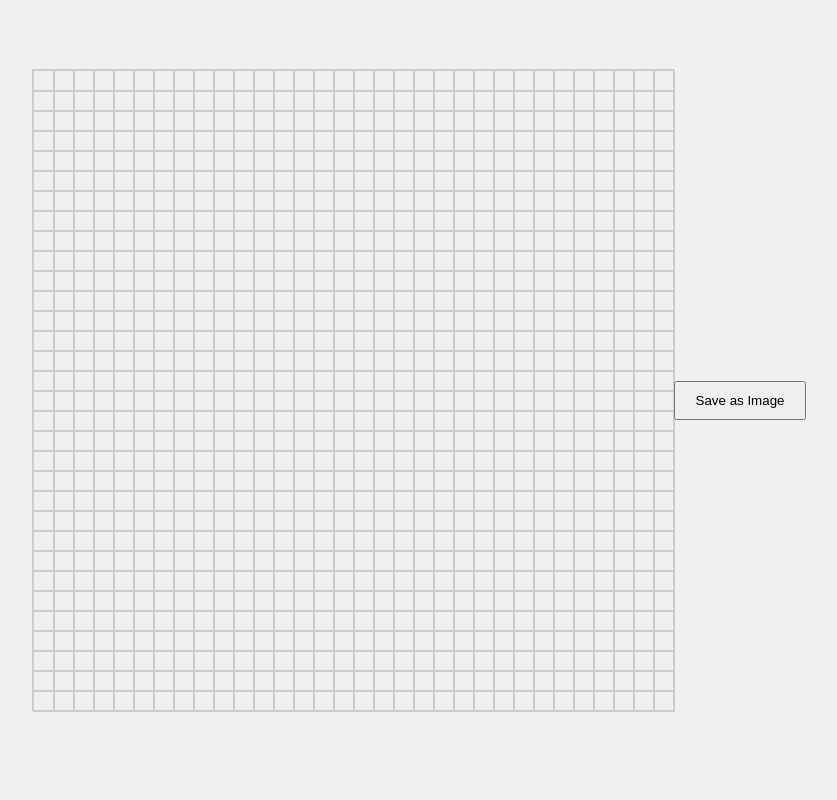
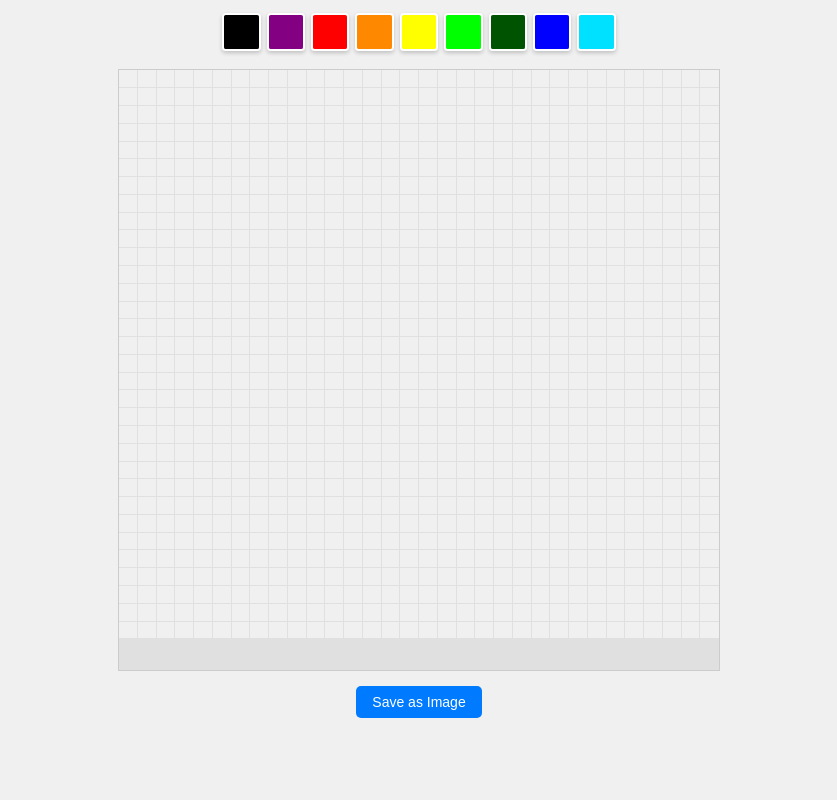
Before and after one commit to NickStrauch13/ai-pictionary, a Flask app: page / in a window 1280 px wide. Shown: the whole page, without its empty margins (221-1058 px from the left). Run offline with Flask 3, Linux system fonts and the light colour scheme.

Commit message:
Updating the drawing grid

```diff
--- a/src/data-collection-app/static/css/style.css
+++ b/src/data-collection-app/static/css/style.css
@@ -1,33 +1,83 @@
-/* style.css */
+/* Reset some basic elements to ensure consistency across browsers */
 body, html {
     margin: 0;
     padding: 0;
-    display: flex;
-    justify-content: center;
-    align-items: center;
+    width: 100%;
     height: 100%;
+    font-family: Arial, sans-serif;
     background-color: #f0f0f0;
 }
 
+/* Center the main container and allow it to scroll if the content overflows */
+.main-container {
+    display: flex;
+    flex-direction: column;
+    align-items: center;
+    justify-content: flex-start;
+    min-height: 100vh;
+    padding: 10px; /* Reduced padding on smaller screens */
+    box-sizing: border-box;
+}
+
+/* Style the color options */
+#color-options {
+    display: flex;
+    flex-wrap: wrap;
+    justify-content: center;
+    margin-bottom: 15px; /* Slightly reduced margin */
+}
+
+.color-option {
+    width: 3vw; /* Relative width for better scaling */
+    height: 3vw; /* Relative height for better scaling */
+    min-width: 30px; /* Minimum size for touch targets */
+    min-height: 30px; /* Minimum size for touch targets */
+    margin: 3px; /* Adjusted margin */
+    border: 2px solid #ffffff;
+    border-radius: 10%;
+    cursor: pointer;
+    box-shadow: 0 2px 4px rgba(0,0,0,0.2);
+}
+
+/* Style the grid container */
 #grid-container {
     display: grid;
     grid-template-columns: repeat(32, 1fr);
-    grid-template-rows: repeat(32, 1fr);
-    width: 80vmin; /* 80% of the viewport's minimum dimension */
-    height: 80vmin;
+    width: 90vw; /* Increased to use more of the viewport width */
+    height: 90vw; /* Keep the grid square */
+    max-width: 600px;
+    max-height: 600px;
     border: 1px solid #ccc;
-    margin-bottom: 20px; /* Adds some space between the grid and the button */
+    overflow: hidden;
+    margin-bottom: 15px;
 }
 
+/* Style the individual cells within the grid */
 .cell {
-    border: 1px solid #ccc;
-    width: 100%;
-    height: 100%;
+    border-right: 1px solid #e0e0e0;
+    border-bottom: 1px solid #e0e0e0;
+    box-sizing: border-box;
 }
 
-button#saveBtn {
-    display: block;
-    margin: 0 auto; /* Centers the button horizontally */
-    padding: 10px 20px;
+.cell:nth-child(32n) {
+    border-right: none;
+}
+.cell:nth-last-child(-n+32) {
+    border-bottom: none;
+}
+
+/* Style the save button */
+#saveBtn {
+    padding: 8px 16px; /* Adjusted padding */
+    font-size: 14px; /* Adjusted font size */
+    color: #ffffff;
+    background-color: #007bff;
+    border: none;
+    border-radius: 5px;
     cursor: pointer;
+    transition: background-color 0.3s ease;
 }
+
+#saveBtn:hover {
+    background-color: #0056b3;
+}
--- a/src/data-collection-app/static/js/script.js
+++ b/src/data-collection-app/static/js/script.js
@@ -1,47 +1,73 @@
-// script.js
 document.addEventListener('DOMContentLoaded', () => {
     const gridContainer = document.getElementById('grid-container');
     const saveBtn = document.getElementById('saveBtn');
+    const colorOptions = document.querySelectorAll('.color-option');
     const gridSize = 32;
-    let matrix = Array.from({ length: gridSize }, () => Array(gridSize).fill(0));
+    let currentColor = '#000000'; // Default color
+    let isDragging = false;
 
-    // Function to create the grid
+    let matrix = Array.from({ length: gridSize }, () =>
+    Array.from({ length: gridSize }, () =>
+        [255, 255, 255])); // Initialize matrix with white color
+
+    // Create the grid
     function createGrid() {
+        gridContainer.style.display = 'grid';
+        gridContainer.style.gridTemplateColumns = `repeat(${gridSize}, 1fr)`;
+        gridContainer.style.gridTemplateRows = `repeat(${gridSize}, 1fr)`;
+
         for (let i = 0; i < gridSize * gridSize; i++) {
             const cell = document.createElement('div');
             cell.classList.add('cell');
-            cell.addEventListener('mousedown', handleMouseDown);
-            cell.addEventListener('mouseenter', handleMouseEnter);
             cell.dataset.index = i;
             gridContainer.appendChild(cell);
+
+            cell.addEventListener('mousedown', () => isDragging = true);
+            cell.addEventListener('mouseenter', handleCellEnter);
+            cell.addEventListener('mouseup', () => isDragging = false);
         }
     }
 
-    let isDragging = false;
-    document.body.addEventListener('mousedown', () => isDragging = true);
     document.body.addEventListener('mouseup', () => isDragging = false);
 
-    // Function to handle cell activation
-    function activateCell(cell) {
-        const index = cell.dataset.index;
-        const row = Math.floor(index / gridSize);
-        const col = index % gridSize;
-        matrix[row][col] = 1;
-        cell.style.backgroundColor = 'black';
-    }
-
-    // Mouse down event
-    function handleMouseDown(e) {
-        if (e.target.classList.contains('cell')) {
+    function handleCellEnter(e) {
+        if (isDragging) {
             activateCell(e.target);
         }
     }
 
-    // Mouse enter event for drag functionality
-    function handleMouseEnter(e) {
-        if (isDragging && e.target.classList.contains('cell')) {
-            activateCell(e.target);
-        }
+    function activateCell(cell) {
+        const index = parseInt(cell.dataset.index);
+        const row = Math.floor(index / gridSize);
+        const col = index % gridSize;
+        const colorValue = hexToRgb(currentColor);
+        matrix[row][col] = [colorValue.r, colorValue.g, colorValue.b];
+        cell.style.backgroundColor = currentColor;
+    }
+
+    // Set up color selection
+    colorOptions.forEach(option => {
+        option.addEventListener('click', function() {
+            currentColor = this.getAttribute('data-color');
+            // Highlight selected color option, optional visual feedback
+            colorOptions.forEach(opt => opt.style.outline = 'none');
+            this.style.outline = '2px solid black';
+        });
+    });
+
+    // Convert HEX color to RGB
+    function hexToRgb(hex) {
+        let shorthandRegex = /^#?([a-f\d])([a-f\d])([a-f\d])$/i;
+        hex = hex.replace(shorthandRegex, function(m, r, g, b) {
+            return r + r + g + g + b + b;
+        });
+
+        let result = /^#?([a-f\d]{2})([a-f\d]{2})([a-f\d]{2})$/i.exec(hex);
+        return result ? {
+            r: parseInt(result[1], 16),
+            g: parseInt(result[2], 16),
+            b: parseInt(result[3], 16)
+        } : null;
     }
 
     createGrid();
@@ -53,21 +79,21 @@ document.addEventListener('DOMContentLoaded', () => {
         canvas.width = gridSize;
         canvas.height = gridSize;
 
-        // Draw the matrix on the canvas
         for (let row = 0; row < gridSize; row++) {
             for (let col = 0; col < gridSize; col++) {
-                ctx.fillStyle = matrix[row][col] === 1 ? 'black' : 'white';
-                ctx.fillRect(col, row, 1, 1); // Draw each cell
+                const [r, g, b] = matrix[row][col];
+                ctx.fillStyle = `rgb(${r},${g},${b})`;
+                ctx.fillRect(col, row, 1, 1);
             }
         }
 
-        // Trigger download of the canvas as an image
-        const image = canvas.toDataURL('image/png').replace('image/png', 'image/octet-stream');
         const link = document.createElement('a');
-        link.download = 'matrix-image.png';
-        link.href = image;
+        link.download = 'grid-image.png';
+        link.href = canvas.toDataURL('image/png');
         link.click();
     }
 
     saveBtn.addEventListener('click', saveMatrixAsImage);
+
+    createGrid();
 });
--- a/src/data-collection-app/templates/index.html
+++ b/src/data-collection-app/templates/index.html
@@ -7,8 +7,22 @@
     <link rel="stylesheet" href="static/css/style.css">
 </head>
 <body>
-    <div id="grid-container"></div>
-    <button id="saveBtn">Save as Image</button>
+    <div class="main-container">
+        <div id="color-options">
+            <button class="color-option" data-color="#000000" style="background-color: #000000;"></button>
+            <button class="color-option" data-color="#830083" style="background-color: #830083;"></button>
+            <button class="color-option" data-color="#ff0000" style="background-color: #ff0000;"></button>
+            <button class="color-option" data-color="#ff8801" style="background-color: #ff8801;"></button>
+            <button class="color-option" data-color="#ffff00" style="background-color: #ffff00;"></button>
+            <button class="color-option" data-color="#00ff00" style="background-color: #00ff00;"></button>
+            <button class="color-option" data-color="#005300" style="background-color: #005300;"></button>
+            <button class="color-option" data-color="#0000ff" style="background-color: #0000ff;"></button>
+            <button class="color-option" data-color="#00e1ff" style="background-color: #00e1ff;"></button>
+            <!-- Add more colors -->
+        </div>
+        <div id="grid-container"></div>
+        <button id="saveBtn">Save as Image</button>
+    </div>
     <script src="static/js/script.js"></script>
 </body>
 </html>
```
